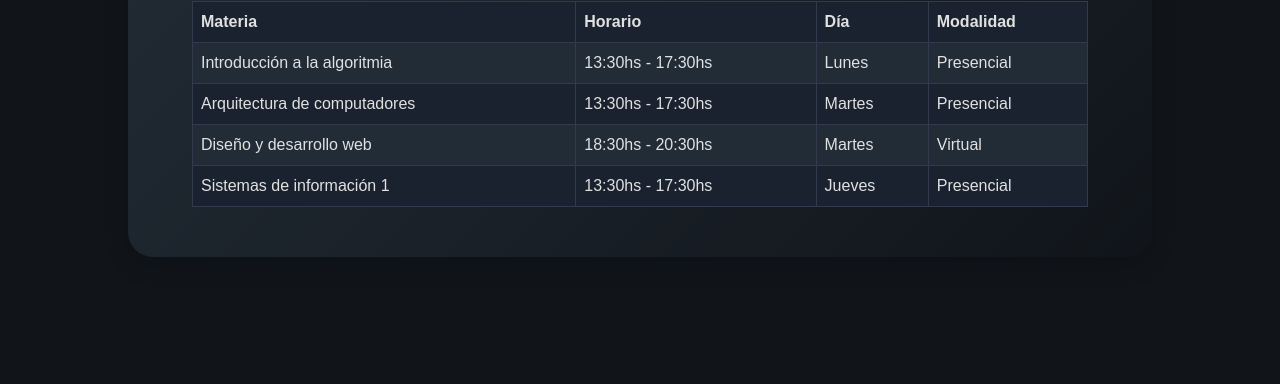
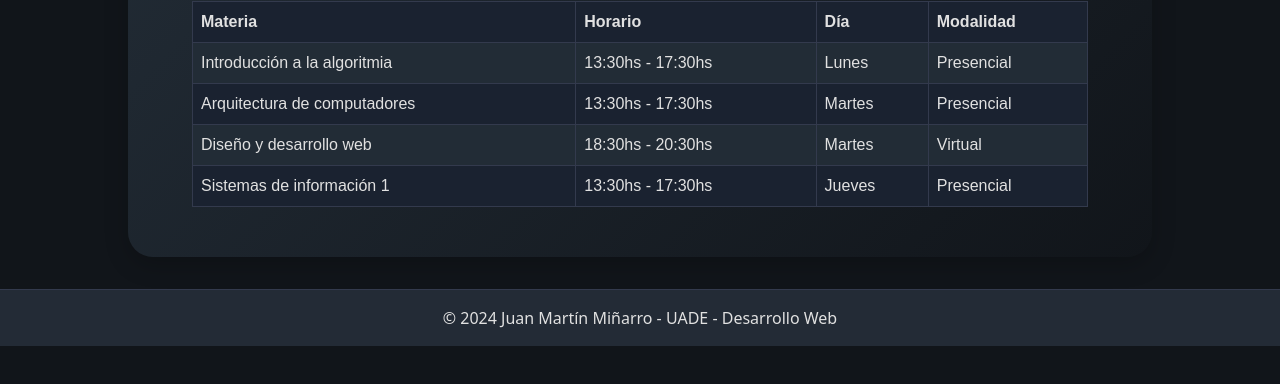
Before and after one commit to Juojo/dw-SitioPersonal, a plain HTML site: page index.html in a window 1280 px wide. Both pictures are taken after a click on the button "Modo Oscuro". Shown: the part 148-532 px from the top of the page. Drawn offline with nearby package versions, Linux system fonts and the light colour scheme.

Commit message:
Agrega footer

```diff
--- a/index.html
+++ b/index.html
@@ -82,6 +82,10 @@
         </main>
     </div>
 
+    <footer>
+        &copy; 2024 Juan Martín Miñarro - UADE - Desarrollo Web
+    </footer>
+
     <!-- Script bootstrap -->
     <script src="https://cdn.jsdelivr.net/npm/bootstrap@5.3.5/dist/js/bootstrap.bundle.min.js" integrity="sha384-k6d4wzSIapyDyv1kpU366/PK5hCdSbCRGRCMv+eplOQJWyd1fbcAu9OCUj5zNLiq" crossorigin="anonymous"></script>
     <script src="./js/modo.js"></script>
--- a/style.css
+++ b/style.css
@@ -53,7 +53,14 @@ main > h1 {
 }
 
 footer {
-    background-color: #fff;
+    background-color: #f5f5f5;
+    color: #222;
+    text-align: center;
+    padding: 1rem 0;
+    width: 100%;
+    font-size: 1rem;
+    border-top: 1px solid #e0e0e0;
+    margin-top: 2rem;
 }
 
 /* Estilos copiados de https://www.w3schools.com/html/html_tables.asp */
@@ -173,3 +180,9 @@ body.modo-oscuro #formulario-contacto button[type="submit"] {
 body.modo-oscuro #mensaje-validacion {
     color: #ff8a65;
 }
+
+body.modo-oscuro footer {
+    background-color: #232b36;
+    color: #e1e1e1;
+    border-top: 1px solid #333a4d;
+}
```
Also changed, not shown: paginas/avisos.html (+4 -0 lines), paginas/contacto.html (+4 -0 lines), paginas/materias.html (+4 -0 lines), paginas/sobreMi.html (+4 -0 lines).
